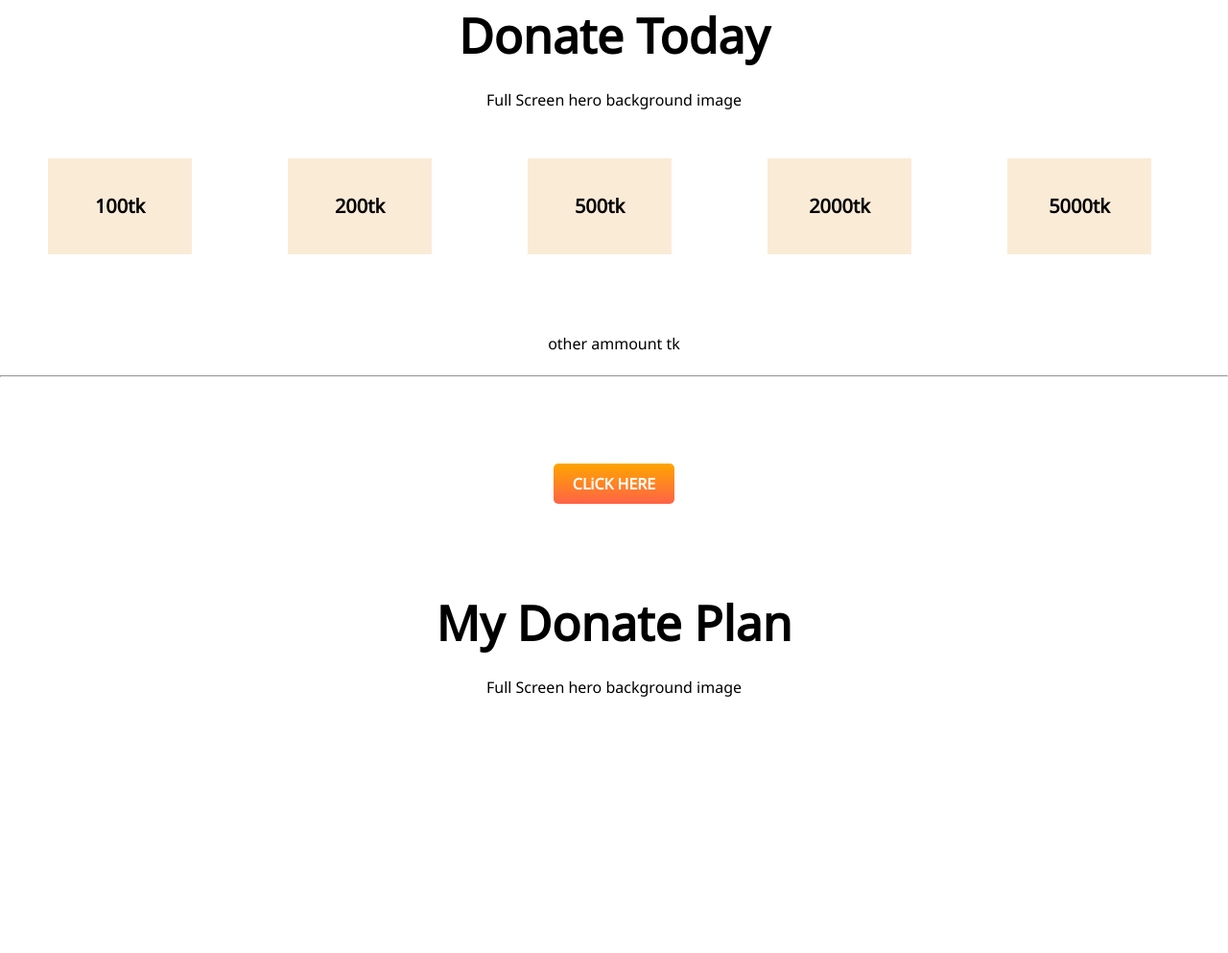
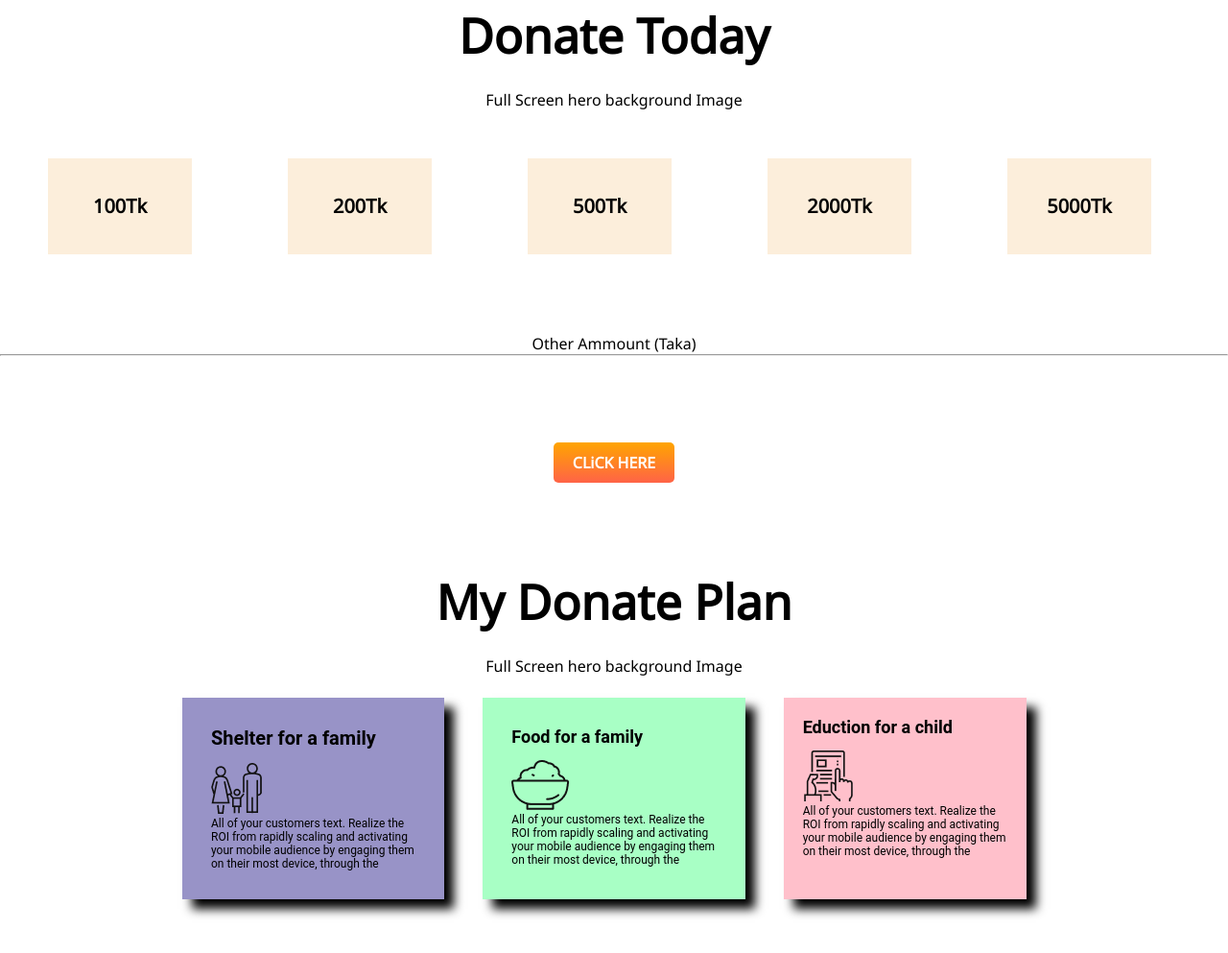
Before and after one commit to sojibhossain11/assignment1, a plain HTML site: page index.html in a window 1280 px wide. Shown: the part 897-1890 px from the top of the page at 96% size. Before the commit the page ends 1646 px from the top, so only its background shows below. Drawn offline with Linux system fonts and the light colour scheme.

Commit message:
kichu add

```diff
--- a/index.html
+++ b/index.html
@@ -23,28 +23,26 @@
                 <br>
                 <br>
                 <a class="btn" target="_blank
-                " href="https://www.facebook.com/profile.php?id=100025013418475">CLiCK HERE</a>
+                " href="file:///C:/fast-website/website/assignment1/index.html">CLiCK HERE</a>
 
 
             </div>
         </div>
     </div>
-    <div>
 
-        <div class="font-center">
-            <h1>Donate Today</h1>
-            <br>
-            <p>Full Screen hero background image</p>
-        </div>
+    <div class="font-center">
+        <h1>Donate Today</h1>
+        <br>
+        <p>Full Screen hero background Image</p>
+    </div>
 
 
-        <div class="conteiner">
-            <div class="col">100tk</div>
-            <div class="col">200tk</div>
-            <div class="col">500tk</div>
-            <div class="col">2000tk</div>
-            <div class="col">5000tk</div>
-        </div>
+    <div class="conteiner">
+        <div class="col">100Tk</div>
+        <div class="col">200Tk</div>
+        <div class="col">500Tk</div>
+        <div class="col">2000Tk</div>
+        <div class="col">5000Tk</div>
     </div>
     </div>
     <br>
@@ -54,19 +52,60 @@
     <br>
     <br>
     <div class="font-center">
-        <p>other ammount tk</p>
+        <p>Other Ammount (Taka)</p>
     </div>
-    <br>
     <hr>
     <div class="content">
         <a class="btn" target="_blank
-                " href="https://www.facebook.com/profile.php?id=100025013418475">CLiCK HERE</a>
+                " href="file:///C:/fast-website/website/assignment1/index.html">CLiCK HERE</a>
     </div>
     <div class="font-center">
         <h1>My Donate Plan</h1>
         <br>
-        <p>Full Screen hero background image</p>
+        <p>Full Screen hero background Image</p>
     </div>
+    <br>
+    <section>
+        <div class="holding-container">
+            <div class="internal-container-1">
+                <h1>Shelter for a family</h1><br> <img src="images/icon fammly.png" alt=""><br>
+                <p>All of your customers
+                    text. Realize the ROI
+                    from rapidly
+                    scaling and activating your
+                    mobile audience by engaging
+                    them on their most
+                    device, through the</p>
+            </div>
+            <br>
+            <div class="internal-conteinar-3">
+                <h1>Food for a family</h1> <br><img src="images/icon food.png" alt=""><br>
+                <p>All of your customers
+                    text. Realize the ROI
+                    from rapidly
+                    scaling and activating your
+                    mobile audience by engaging
+                    them on their most
+                    device, through the</p>
+            </div>
+            <br>
+            <div class="internal-conteinar-2">
+                <h1>Eduction for a child</h1><br> <img src="images/icon fhn.png" alt="">
+                <br>
+                <p>All of your customers
+                    text. Realize the ROI
+                    from rapidly
+                    scaling and activating your
+                    mobile audience by engaging
+                    them on their most
+                    device, through the</p>
+            </div>
+            <br>
+        </div>
+    </section>
+
+    <br>
+    <br>
     <br>
 
 </body>
--- a/style.css
+++ b/style.css
@@ -60,13 +60,13 @@ body {
 }
 
 .conteiner .col {
-    background-color: antiquewhite;
+    background-color: rgb(252, 238, 219);
     height: 100Px;
     width: 150Px;
     float: left;
     margin: 50px;
     line-height: 100px;
-    font-weight: 700;
+    font-weight: 1000;
     font-size: 20px;
     display: flex;
     justify-content: center;
@@ -77,3 +77,57 @@ body {
     margin-top: 50px;
 
 }
+
+.holding-container {
+    max-width: 900px;
+    display: flex;
+    box-sizing: border-box;
+    flex-direction: row;
+    margin: 0 auto;
+    gap: 20px;
+
+}
+
+.internal-container-1 {
+    flex: 1;
+    background: rgb(152, 147, 199);
+    padding: 30px;
+    font-size: 12px;
+    font-family: 'roboto', sans-serif;
+    box-shadow: 10px 10px 10px;
+}
+
+.internal-container-1 h1 {
+    font-size: 20px;
+}
+
+.internal-conteinar-2 {
+    flex: 1;
+    background: pink;
+    padding: 20px;
+    font-size: 12px;
+    font-family: 'roboto', sans-serif;
+    box-shadow: 10px 10px 10px;
+}
+
+.internal-container-2 h1 {
+    font-size: 20px;
+}
+
+.internal-conteinar-3 {
+    flex: 1;
+    background: rgb(168, 255, 197);
+    padding: 30px;
+    font-size: 12px;
+    font-family: 'roboto', sans-serif;
+    box-shadow: 10px 10px 10px;
+}
+
+.internal-container-3 h1 {
+    font-size: 20px;
+
+    @media screen and (max-width: 768px; ) {
+        .holding-container {
+            flex-direction: column-reverse;
+        }
+    }
```
